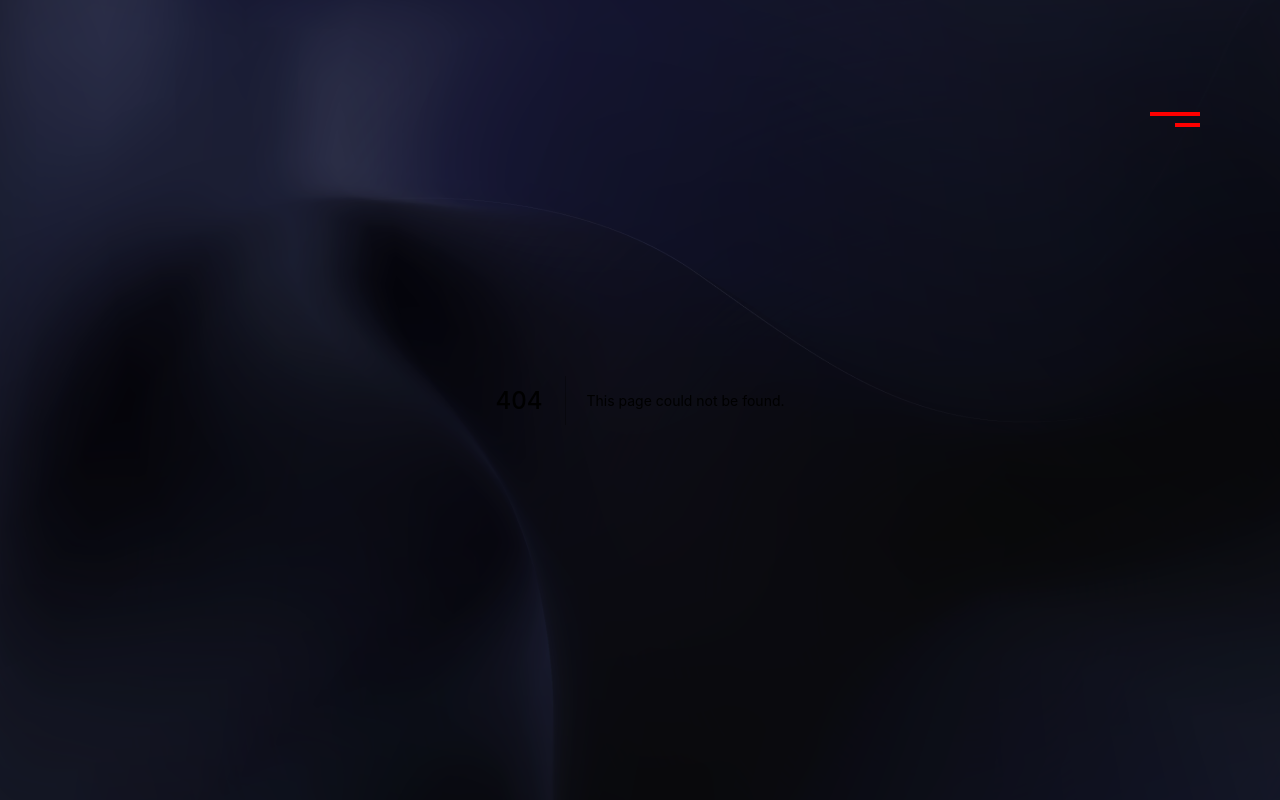
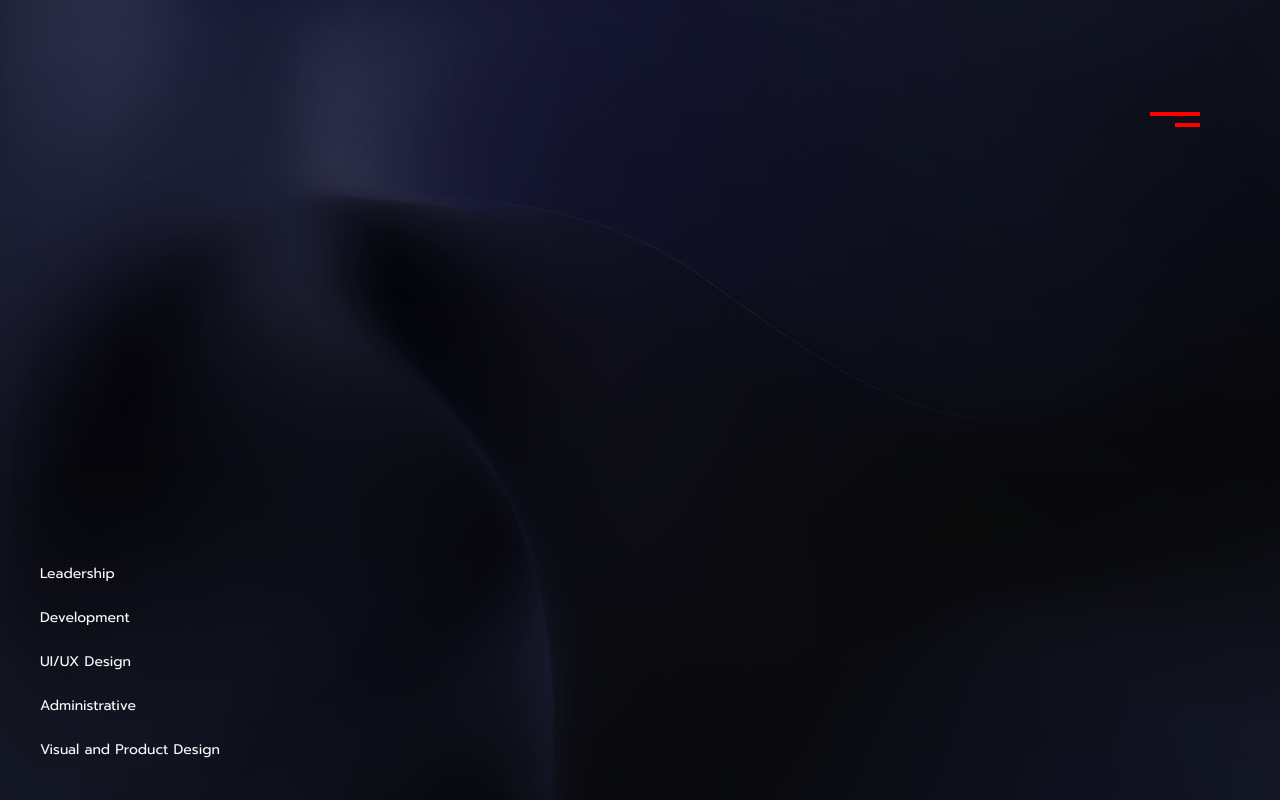
Before and after one commit to Beyond-Design-Studio/nextjs, a Next.js app: page /team in a window 1280 px wide. Before the commit this address had no page. Shown: the top 800 px of the page. Built offline with nearby package versions, Linux system fonts and the light colour scheme.

Commit message:
team init

```diff
--- a/components/footer.jsx
+++ b/components/footer.jsx
@@ -12,7 +12,7 @@ const Footer = () => {
         </svg>
       </div>
 
-      <div style={{ backgroundColor: "#E6E6E6"}} className="py-8 px-8 w-full h-3/5 flex">
+      <div style={{ backgroundColor: "#E6E6E6"}} className="py-8 px-8 w-full h-3/5 flex z-10">
         <div className="font-prompt font-light flex flex-col justify-around flex-shrink-0 w-1/2 border-black border-r-2">
           <h2 className="text-5xl text-accent-color">Let's Talk</h2>
 
--- a/components/nav.jsx
+++ b/components/nav.jsx
@@ -10,7 +10,7 @@ const NavButton = ({ classes }) => {
 
   return (
     <>
-      <div className={`${classes}`}>
+      <div className={`${classes} z-10`}>
         <button className="text-accent-color" onClick={() => toggleNav(true)}>
           <svg className={`fill-current ${styles.ham}`} width="50" height="15" viewBox="0 0 50 15" xmlns="http://www.w3.org/2000/svg">
             <rect className={styles.lineone} width="50" height="4" />
@@ -19,7 +19,7 @@ const NavButton = ({ classes }) => {
         </button>
 
       </div>
-      {/* {nav && } */}
+
       <Nav nav={nav} toggleNav={toggleNav} />
     </>
   )
@@ -44,7 +44,7 @@ const Nav = ({ nav, toggleNav }) => {
       className={`transition ease-in duration-300 transform
         ${nav ? "translate-x-0" : "translate-x-full"}
         bg-primary-color w-full h-full fixed top-0
-        flex flex-col z-10
+        flex flex-col z-20
       `}
     >
       <div className="w-full flex justify-end pt-16 pb-2 pr-20">
--- /dev/null
+++ b/components/team/leadership.jsx
@@ -0,0 +1,13 @@
+import React from "react";
+
+
+const Leadership = () => {
+  return (
+    <div>
+
+    </div>
+  );
+};
+
+
+export default Leadership;
--- /dev/null
+++ b/components/team/sidenav.jsx
@@ -0,0 +1,22 @@
+import React from "react";
+
+
+const Sidenav = () => {
+  return (
+    <div className={
+      `p-10 fixed flex flex-col justify-end items-start gap-6
+          text-font-color font-prompt text-sm w-80 h-screen`
+    }
+    >
+
+      <div>Leadership</div>
+      <div>Development</div>
+      <div>UI/UX Design</div>
+      <div>Administrative</div>
+      <div>Visual and Product Design</div>
+    </div>
+  );
+};
+
+
+export default Sidenav
--- /dev/null
+++ b/pages/team.jsx
@@ -0,0 +1,22 @@
+import React from "react";
+
+import Sidenav from "../components/team/sidenav";
+
+const Team = () => {
+  return (
+    <div className="w-full min-h-screen">
+      <div className="flex h-full">
+
+        <Sidenav />
+
+        <div>
+
+        </div>
+
+      </div>
+    </div>
+  );
+};
+
+
+export default Team;
```
